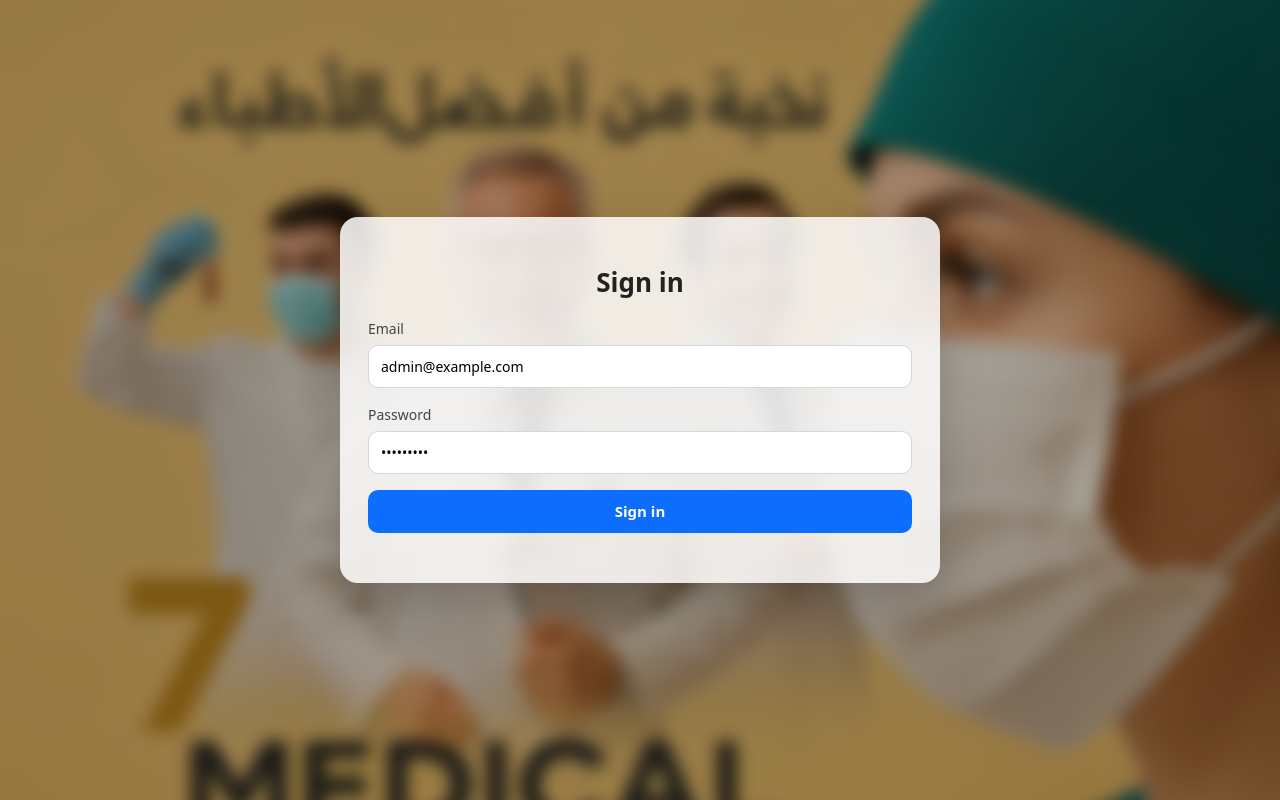
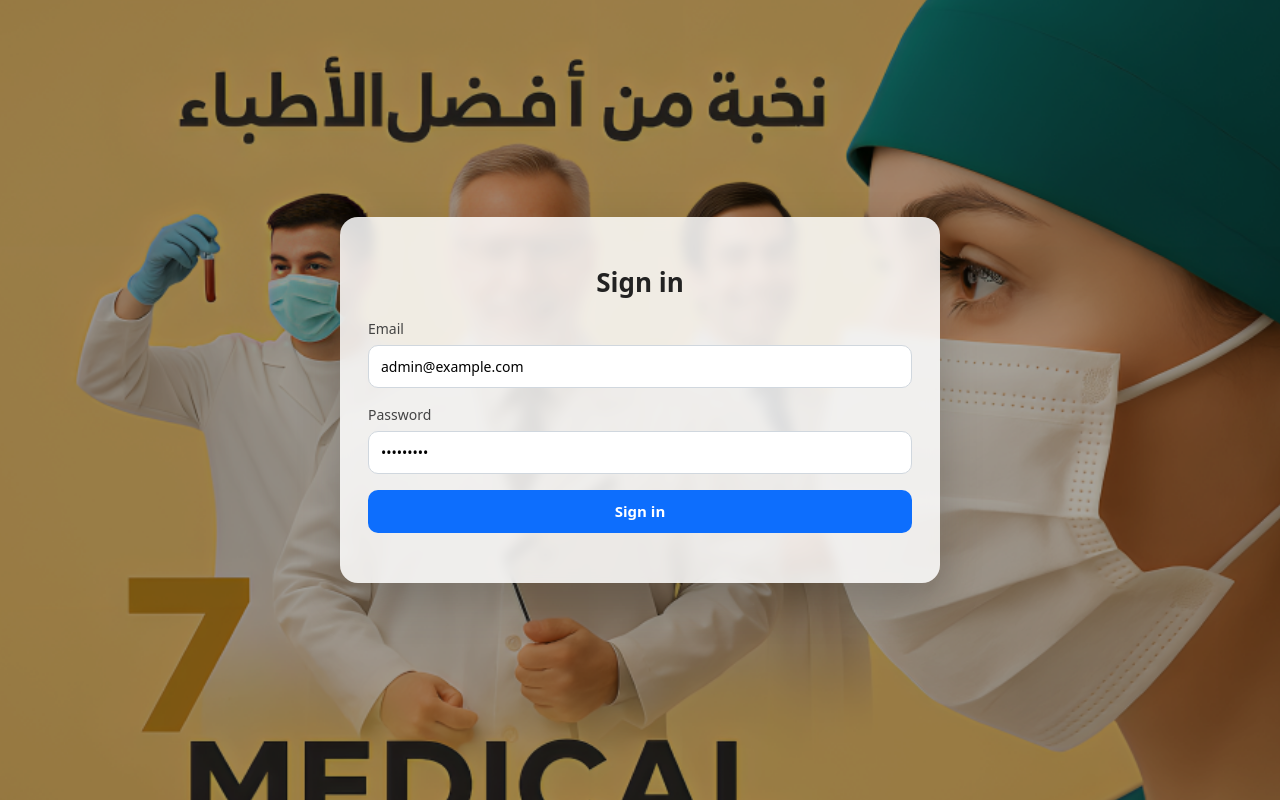
Before and after one commit to Haady20/7care-Company, a React (Create React App) app: page /login in a window 1280 px wide. Built offline with nearby package versions, Linux system fonts and the light colour scheme; no server answers.

Commit message:
blur filter

```diff
--- a/src/styles/login.css
+++ b/src/styles/login.css
@@ -23,7 +23,7 @@ html, body, #root {
   background-position: top center;
   background-repeat: no-repeat;
   background-attachment: fixed;
-  filter: blur(8px);
+  /* filter: blur(8px); */
   transform: scale(1.05);
   z-index: -2;
   animation: fadeBg 3s ease-out forwards;
```
